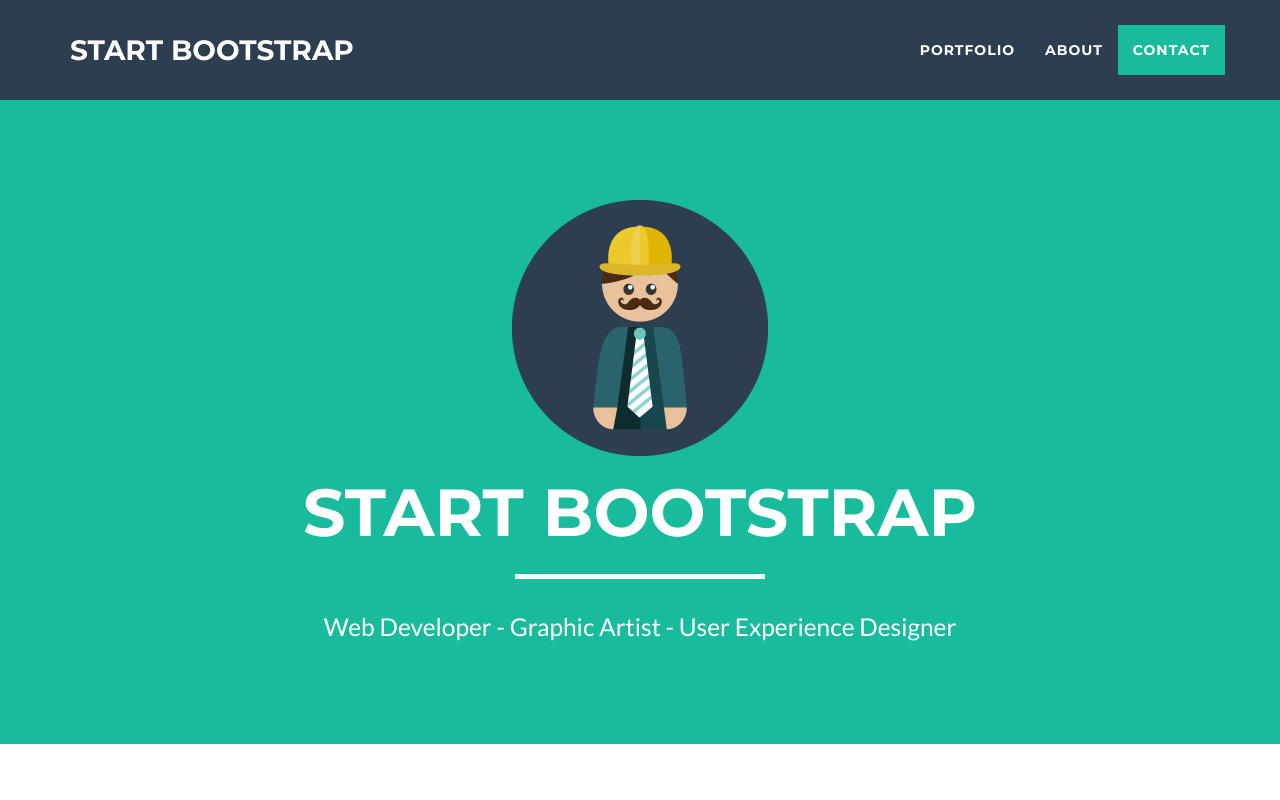
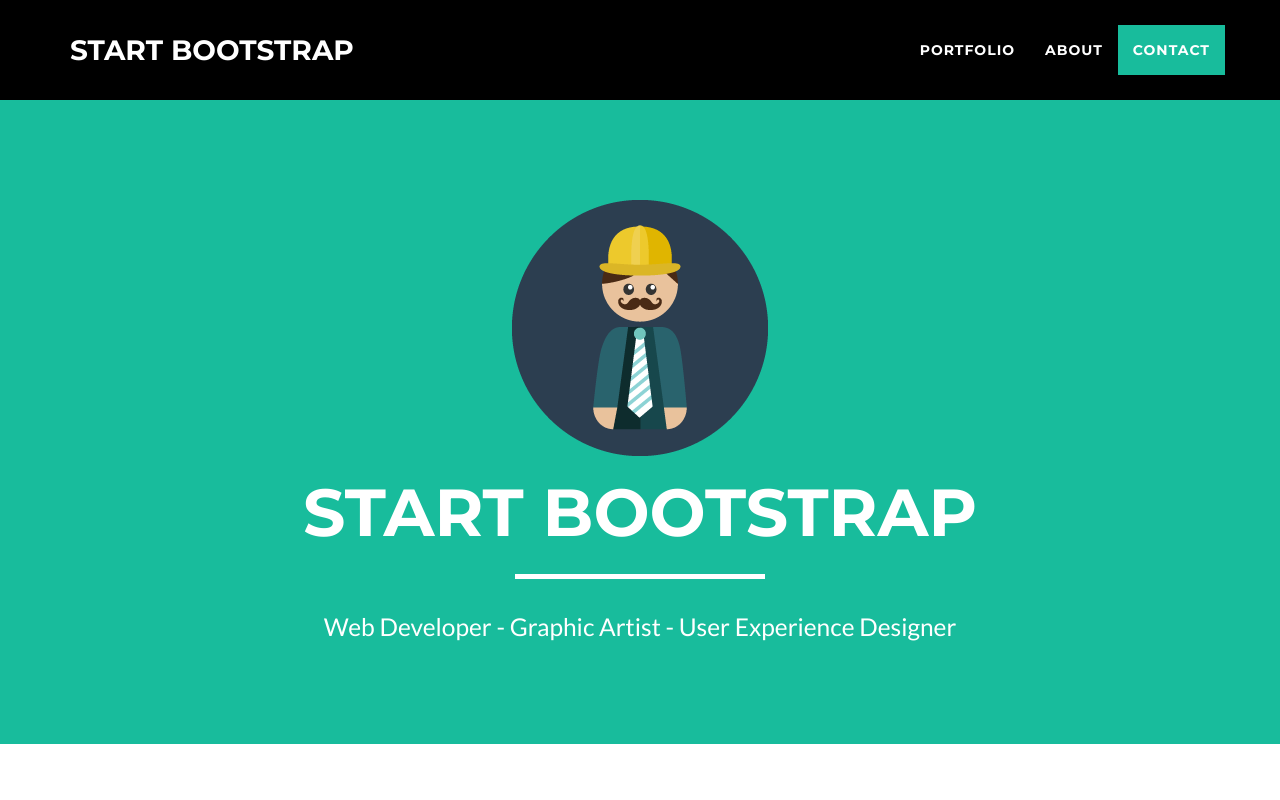
Before and after one commit to glandouilleur/userv, a website: page site/index.html in a window 1280 px wide. Shown: the top 800 px of the page. Drawn offline with nearby package versions, Linux system fonts and the light colour scheme.

Commit message:
color black nav

```diff
--- a/site/css/style.css
+++ b/site/css/style.css
@@ -1,3 +1,3 @@
-.navbar-custom{
+#mainNav{
 	background-color : black;
 }
```
